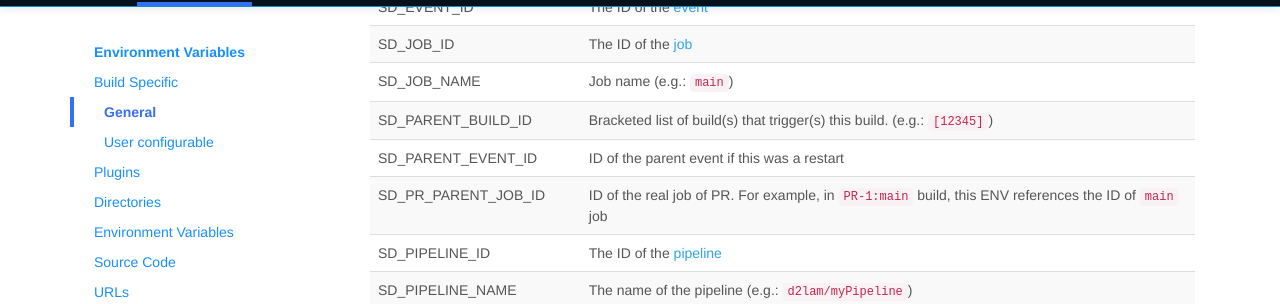
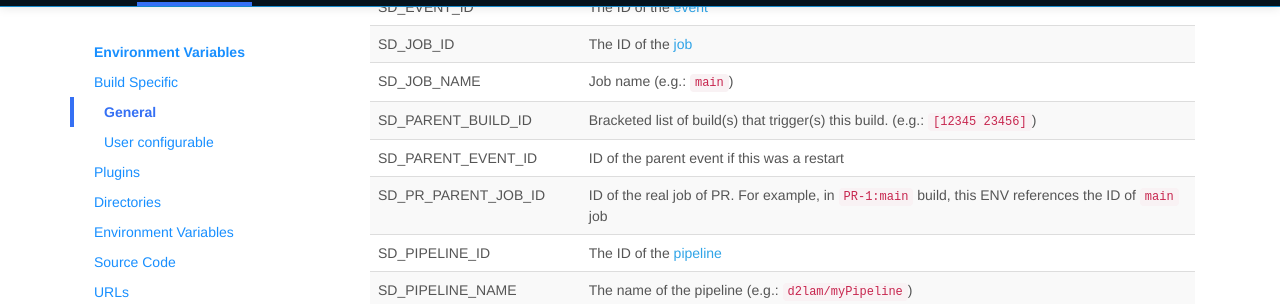
Before and after one commit to screwdriver-cd/guide, a Jekyll site: the page built from docs/user-guide/environment-variables.md, in a window 1280 px wide and 900 px high, scrolled down 348 px. Shown: the part 145-449 px from the top of the window. Built offline with Jekyll 4.4.1, drawn with Linux system fonts in a browser that asks for light colours.

```diff
--- a/docs/user-guide/environment-variables.md
+++ b/docs/user-guide/environment-variables.md
@@ -42,7 +42,7 @@ _Note: Environment variables set in one job cannot be accessed in another job. T
 | SD_EVENT_ID | The ID of the [event](../about/appendix/domain#event) |
 | SD_JOB_ID | The ID of the [job](../about/appendix/domain#job) |
 | SD_JOB_NAME | Job name (e.g.: `main`) |
-| SD_PARENT_BUILD_ID | Bracketed list of build(s) that trigger(s) this build. (e.g.: `[12345]`) |
+| SD_PARENT_BUILD_ID | Bracketed list of build(s) that trigger(s) this build. (e.g.: `[12345 23456]`) |
 | SD_PARENT_EVENT_ID | ID of the parent event if this was a restart |
 | SD_PR_PARENT_JOB_ID | ID of the real job of PR. For example, in `PR-1:main` build, this ENV references the ID of `main` job |
 | SD_PIPELINE_ID | The ID of the [pipeline](../about/appendix/domain#pipeline) |
```
